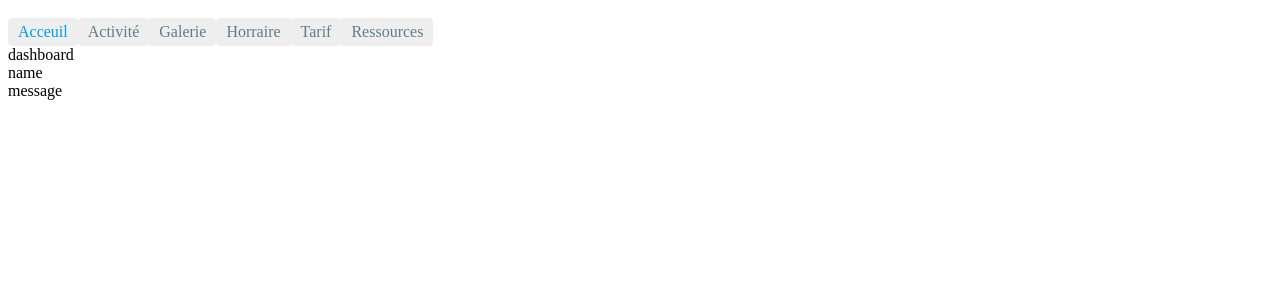
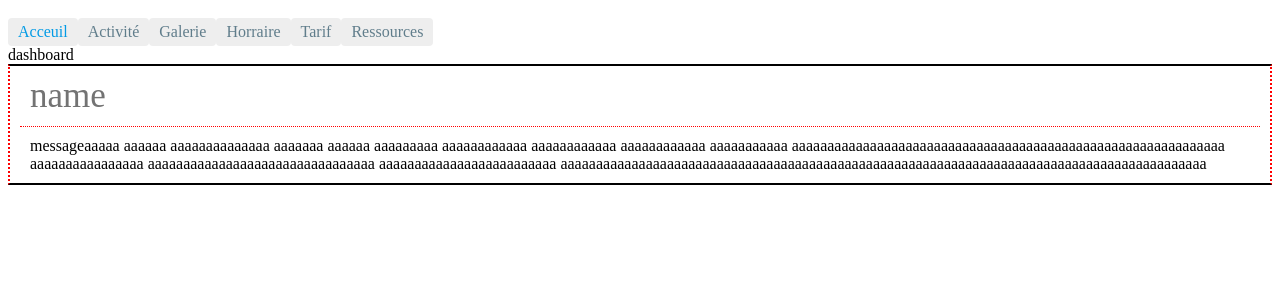
Before and after one commit to Bliinky/MoveUpClient, an Angular app: page /dashboard in a window 1280 px wide. Shown: the top 300 px of the page. Built offline with nearby package versions, Linux system fonts and the light colour scheme.

Commit message:
notification appearance

```diff
--- a/src/app/component/notification/notification.component.css
+++ b/src/app/component/notification/notification.component.css
@@ -1,3 +1,22 @@
-notification-wrapper {
-  border: 3 px blue solid;
+.notification-wrapper {
+  border-width: 2px 2px 2px 2px;
+  border-style: solid dotted;;
+  border-color: black red;
+  padding: 0 10px;
+
 }
+
+.notification-name {
+  font-size: 35px;
+  border-bottom:1px dotted red;
+  color: #737373;
+  padding: 10px
+ }
+
+ .notification-name:hover {
+   color: orange;
+ }
+
+ .notification-message {
+   padding: 10px
+ }
--- a/src/app/component/notification/notification.component.ts
+++ b/src/app/component/notification/notification.component.ts
@@ -13,7 +13,7 @@ export class NotificationComponent implements OnInit {
 
   ngOnInit() {
      this.notification.name = "name";
-     this.notification.message = "message";
+     this.notification.message = "messageaaaaa aaaaaa aaaaaaaaaaaaaa aaaaaaa aaaaaa aaaaaaaaa aaaaaaaaaaaa aaaaaaaaaaaa aaaaaaaaaaaa aaaaaaaaaaa aaaaaaaaaaaaaaaaaaaaaaaaaaaaaaaaaaaaaaaaaaaaaaaaaaaaaaaaaaaaa aaaaaaaaaaaaaaaa aaaaaaaaaaaaaaaaaaaaaaaaaaaaaaaa aaaaaaaaaaaaaaaaaaaaaaaaa aaaaaaaaaaaaaaaaaaaaaaaaaaaaaaaaaaaaaaaaaaaaaaaaaaaaaaaaaaaaaaaaaaaaaaaaaaaaaaaaaaaaaaaaaaa";
   }
 
 }
```
Also changed, not shown: src/app/model/notification.ts (line endings or trailing spaces).
